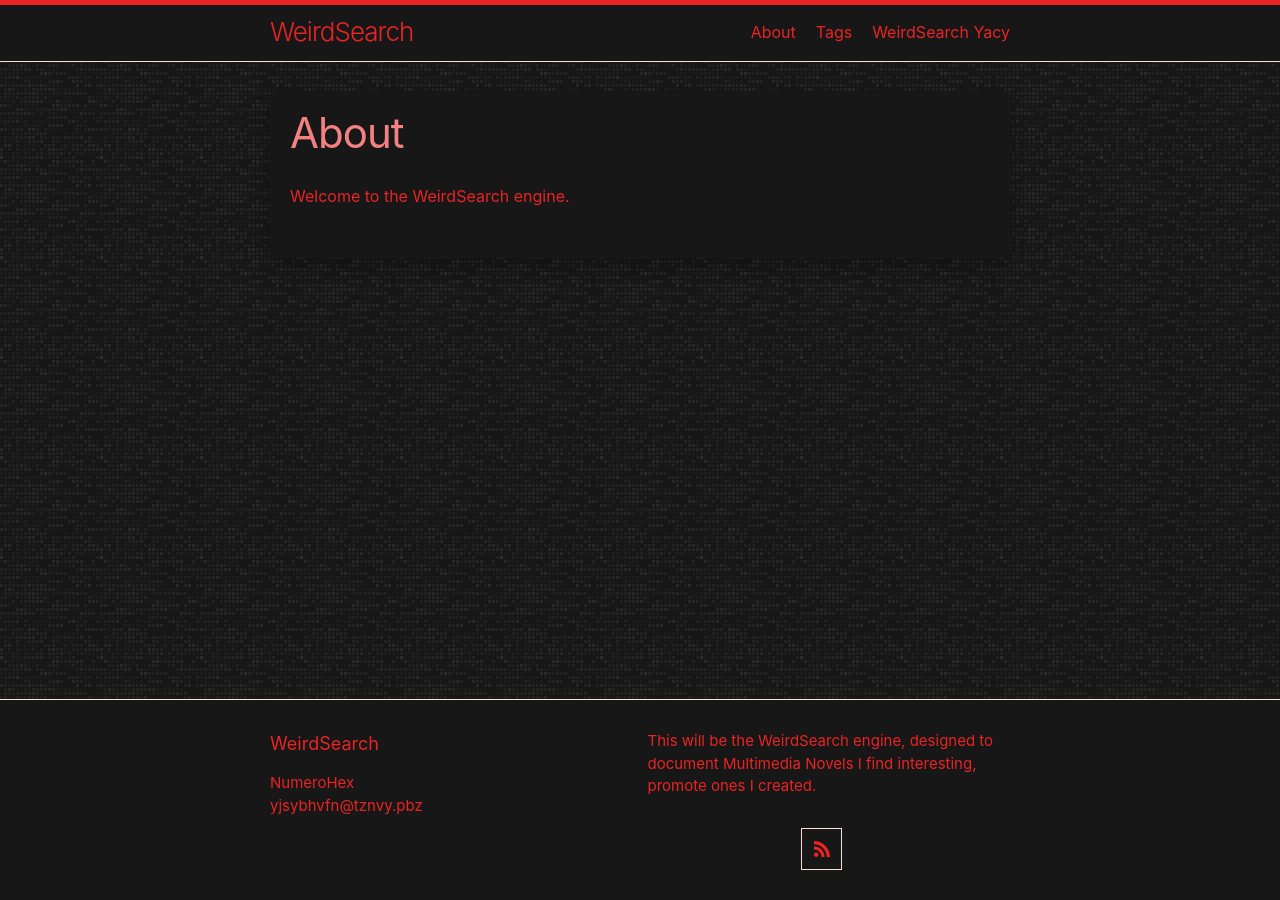
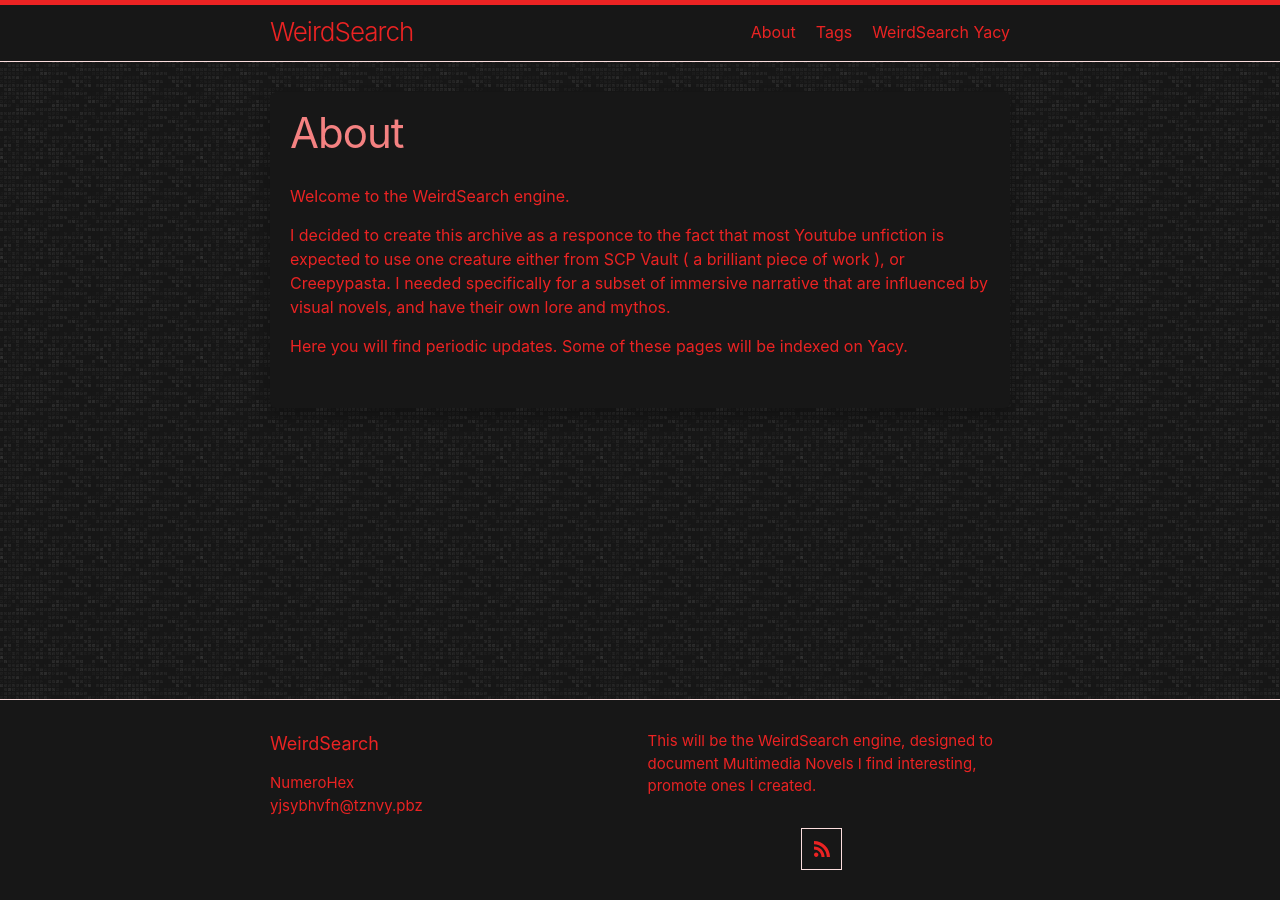
Before and after one commit to LWFlouisa/WeirdSearch, a Jekyll site: the page built from about.md, in a window 1280 px wide. Built offline with Jekyll 4.4.1, drawn with Linux system fonts in a browser that asks for light colours.

Commit message:
Update about.md

```diff
--- a/about.md
+++ b/about.md
@@ -3,3 +3,7 @@ layout: page
 title: About
 ---
 Welcome to the WeirdSearch engine.
+
+I decided to create this archive as a responce to the fact that most Youtube unfiction is expected to use one creature either from SCP Vault ( a brilliant piece of work ), or Creepypasta. I needed specifically for a subset of immersive narrative that are influenced by visual novels, and have their own lore and mythos.
+
+Here you will find periodic updates. Some of these pages will be indexed on Yacy.
```
